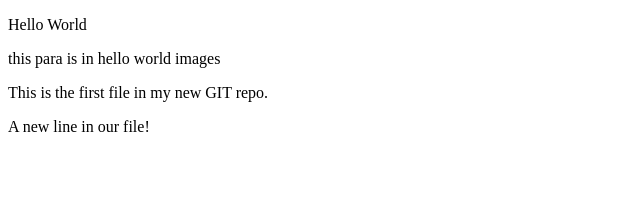
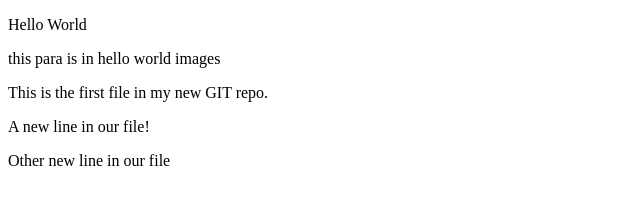
Before and after one commit to jhondaven12/git-test, a plain HTML site: page index.html in a window 1280 px wide. Shown: the whole page, without its empty margins (0-640 px from the left). Drawn offline with Linux system fonts and the light colour scheme.

Commit message:
add new message

```diff
--- a/index.html
+++ b/index.html
@@ -10,5 +10,6 @@
     <p>this para is in hello world images</p>
     <p>This is the first file in my new GIT repo.</p>
     <p>A new line in our file!</p>
+    <p>Other new line in our file</p>
 </body>
 </html>
```
